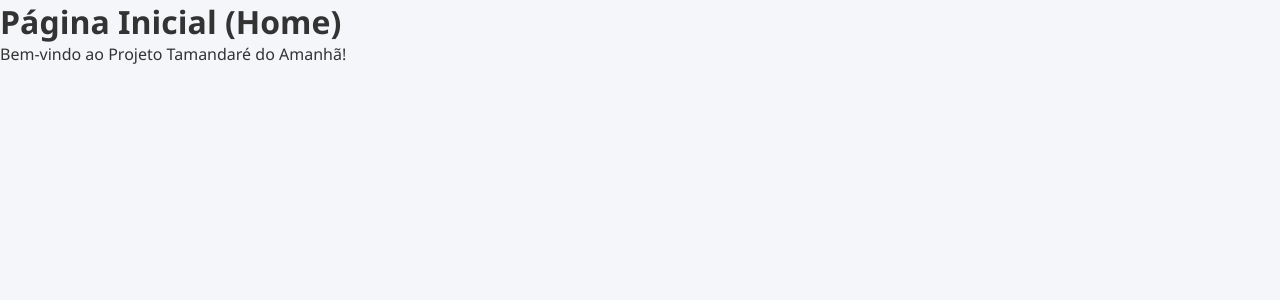
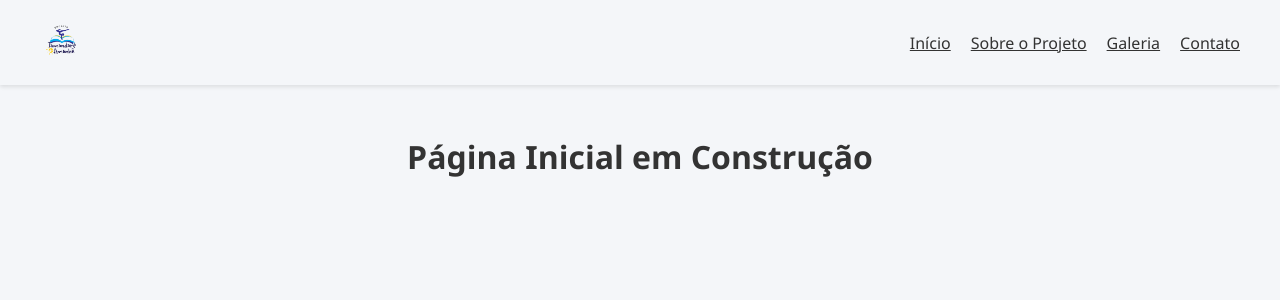
Before and after one commit to claradbessa/tamandaredoamanha, a React (Vite) app in the folder frontend/: page / in a window 1280 px wide. Shown: the top 300 px of the page. Built offline with nearby package versions, Linux system fonts and the light colour scheme.

Commit message:
feat(frontend): cria componente de Header para o site institucional

```diff
--- /dev/null
+++ b/frontend/src/components/layout/Header.jsx
@@ -0,0 +1,45 @@
+import { Link } from 'react-router-dom';
+import logo from '/logo_tamandare.png';
+
+function Header() {
+  const headerStyle = {
+    display: 'flex',
+    justifyContent: 'space-between',
+    alignItems: 'center',
+    padding: '10px 40px',
+    backgroundColor: 'var(--cor-branco)',
+    boxShadow: '0 2px 4px rgba(0,0,0,0.1)',
+  };
+
+  const logoStyle = {
+    height: '60px',
+  };
+
+  const navStyle = {
+    display: 'flex',
+    gap: '20px',
+  };
+
+  const navLinkStyle = {
+    color: 'var(--cor-texto)',
+    fontWeight: '500',
+    fontSize: '1rem',
+  };
+
+
+  return (
+    <header style={headerStyle}>
+      <Link to="/">
+        <img src={logo} alt="Logo Tamandaré do Amanhã" style={logoStyle} />
+      </Link>
+      <nav style={navStyle}>
+        <Link to="/" style={navLinkStyle}>Início</Link>
+        <Link to="/sobre" style={navLinkStyle}>Sobre o Projeto</Link>
+        <Link to="/galeria" style={navLinkStyle}>Galeria</Link>
+        <Link to="/contato" style={navLinkStyle}>Contato</Link>
+      </nav>
+    </header>
+  );
+}
+
+export default Header;
--- a/frontend/src/index.css
+++ b/frontend/src/index.css
@@ -163,21 +163,22 @@ body {
 }
 
 .sidebar {
-  width: 250px;
+  width: 280px;
   background-color: var(--cor-azul-medio);
   color: var(--cor-texto-claro);
-  padding: 15px 20px;
+  padding: 10px 20px;
   display: flex;
   flex-direction: column;
 }
 
 .sidebar .logo-container {
   text-align: center;
-  margin-bottom: 30px;
+  margin-bottom: 10px;
 }
 
 .sidebar .logo {
-  max-width: 120px;
+  max-width: 220px;
+  margin: 0 auto;
 }
 
 .sidebar h2 {
--- a/frontend/src/pages/HomePage.jsx
+++ b/frontend/src/pages/HomePage.jsx
@@ -1,8 +1,14 @@
+import Header from '../components/layout/Header';
+
 function HomePage() {
   return (
     <div>
-      <h1>Página Inicial (Home)</h1>
-      <p>Bem-vindo ao Projeto Tamandaré do Amanhã!</p>
+      <Header />
+      <main>
+        <h1 style={{ textAlign: 'center', padding: '50px' }}>
+          Página Inicial em Construção
+        </h1>
+      </main>
     </div>
   );
 }
```
